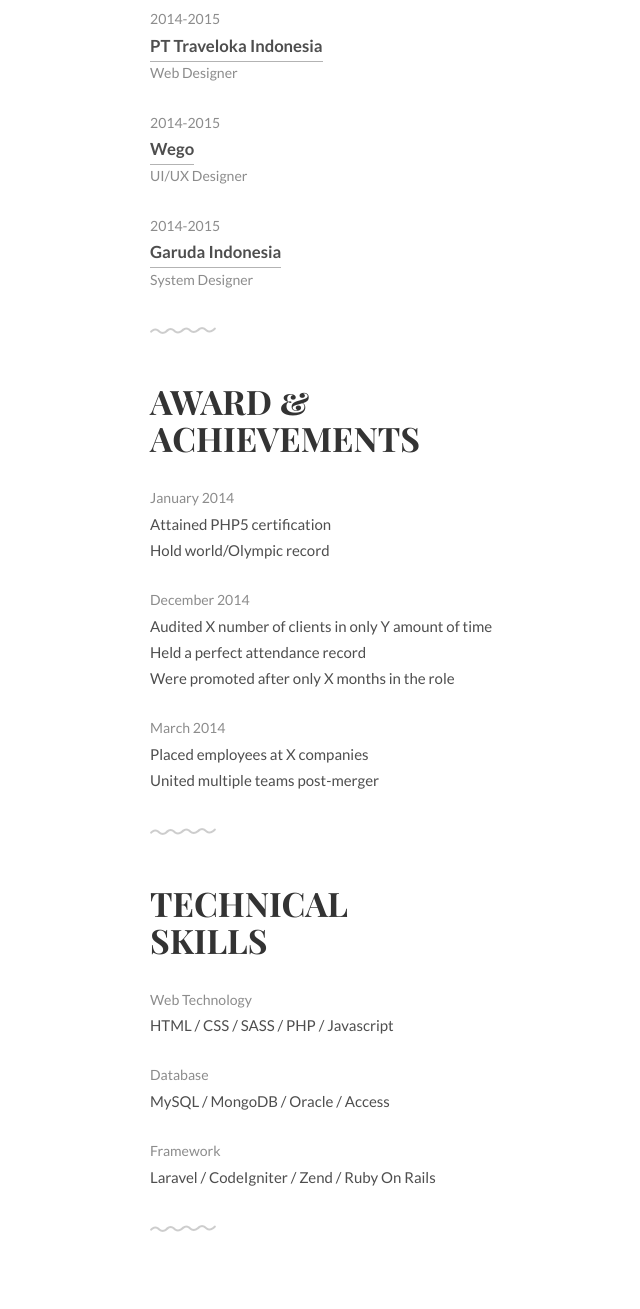
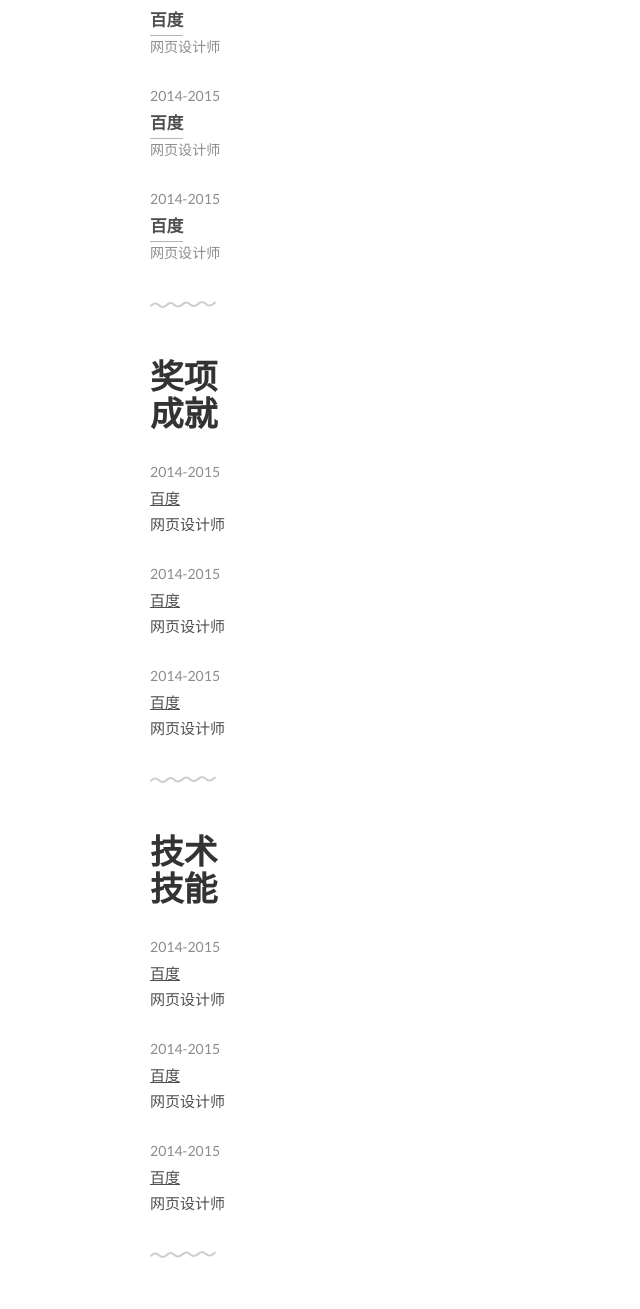
Before and after one commit to huangyitao06/index.html, a plain HTML site: page index.html in a window 1280 px wide. Shown: the part 647-1956 px from the top of the page, without its empty margins (179-819 px from the left). Drawn offline with Linux system fonts and the light colour scheme.

Commit message:
Update index.html

```diff
--- a/index.html
+++ b/index.html
@@ -49,10 +49,10 @@
 				<img src="img/ava.jpg" alt="Avatar">
 			</div>
 			<div class="unit-80">
-				<h1>I live in<br><span id="typed"></span></h1>
+				<h1>我住在<br><span id="typed"></span></h1>
 			</div>
 			<p>
-				Draco is a constellation in the far northern sky. Its name is Latin for dragon. Draco is circumpolar (that is, never setting) for many observers in the northern hemisphere. It was one of the 48 constellations listed by the 2nd century astronomer Ptolemy.
+				天龙座是遥远北方天空中的一个星座。它的名字是拉丁语中的龙。对于北半球的许多观察者来说，天龙座是极地（也就是说，永不落下）。它是2世纪天文学家托勒密列出的48个星座之一。
 			</p>
 		</div>
 	</div>
@@ -61,21 +61,21 @@
 <!-- Work Experience -->
 <div class="work section second" id="experiences">
 	<div class="container">
-		<h1>Work<br>Experiences</h1>
+		<h1>工作<br>经历</h1>
 		<ul class="work-list">
 			<li>2014-2015</li>
-			<li><a href="#">PT Traveloka Indonesia</a></li>
-			<li>Web Designer</li>
+			<li><a href="https://www.baidu.com/">百度</a></li>
+			<li>网页设计师</li>
 		</ul>
 		<ul class="work-list">
 			<li>2014-2015</li>
-			<li><a href="#">Wego</a></li>
-			<li>UI/UX Designer</li>
+			<li><a href="https://www.baidu.com/">百度</a></li>
+			<li>网页设计师</li>
 		</ul>
 		<ul class="work-list">
 			<li>2014-2015</li>
-			<li><a href="#">Garuda Indonesia</a></li>
-			<li>System Designer</li>
+			<li><a href="https://www.baidu.com/">百度</a></li>
+			<li>网页设计师</li>
 		</ul>
 	</div>
 </div>
@@ -83,40 +83,42 @@
 <!-- Award & Achievements -->
 <div class="award section second" id="achievements">
 	<div class="container">
-		<h1>Award &amp;<br>Achievements</h1>
+		<h1>奖项<br>成就</h1>
 		<ul class="award-list list-flat">
-			<li>January 2014</li>
-			<li>Attained PHP5 certification</li>
-			<li>Hold world/Olympic record</li>
+			<li>2014-2015</li>
+			<li><a href="https://www.baidu.com/">百度</a></li>
+			<li>网页设计师</li>
 		</ul>
 		<ul class="award-list list-flat">
-			<li>December 2014</li>
-			<li>Audited X number of clients in only Y amount of time</li>
-			<li>Held a perfect attendance record</li>
-			<li>Were promoted after only X months in the role</li>
+			<li>2014-2015</li>
+			<li><a href="https://www.baidu.com/">百度</a></li>
+			<li>网页设计师</li>
 		</ul>
 		<ul class="award-list list-flat">
-			<li>March 2014</li>
-			<li>Placed employees at X companies</li>
-			<li>United multiple teams post-merger</li>
+			<li>2014-2015</li>
+			<li><a href="https://www.baidu.com/">百度</a></li>
+			<li>网页设计师</li>
 		</ul>
 	</div>
 </div>
 <!-- Technical Skills -->
 <div class="skills section second" id="skills">
 	<div class="container">
-		<h1>Technical<br>Skills</h1>
+		<h1>技术<br>技能</h1>
 		<ul class="skill-list list-flat">
-			<li>Web Technology</li>
-			<li>HTML / CSS / SASS / PHP / Javascript</li>
+			<li>2014-2015</li>
+			<li><a href="https://www.baidu.com/">百度</a></li>
+			<li>网页设计师</li>
 		</ul>
 		<ul class="skill-list list-flat">
-			<li>Database</li>
-			<li>MySQL / MongoDB / Oracle / Access</li>
+			<li>2014-2015</li>
+			<li><a href="https://www.baidu.com/">百度</a></li>
+			<li>网页设计师</li>
 		</ul>
 		<ul class="skill-list list-flat">
-			<li>Framework</li>
-			<li>Laravel / CodeIgniter / Zend / Ruby On Rails</li>
+			<li>2014-2015</li>
+			<li><a href="https://www.baidu.com/">百度</a></li>
+			<li>网页设计师</li>
 		</ul>
 	</div>
 </div>
@@ -124,7 +126,7 @@
 <!-- Quote -->
 <div class="quote">
 	<div class="container text-centered">
-		<h1>fight against the ugliness.</h1>
+		<h1>物以类聚，人以群分！</h1>
 	</div>
 </div>
 
```
